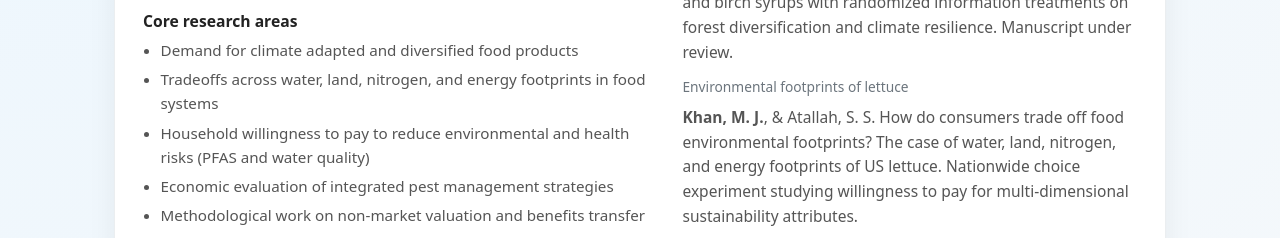
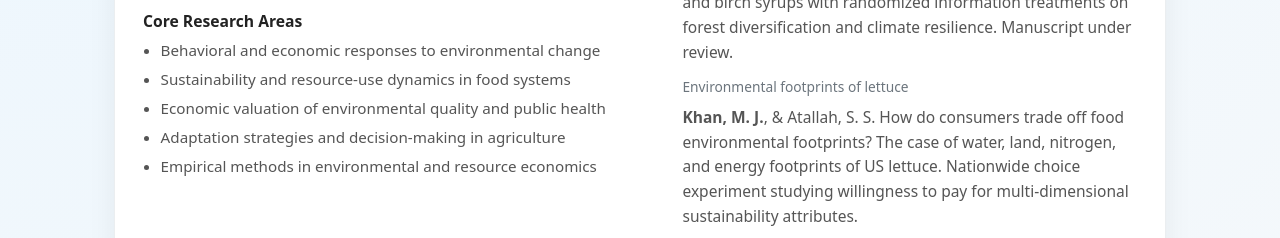
Before and after one commit to mk1241/mjk, a plain HTML site: page index.html in a window 1280 px wide. Shown: the part 1077-1315 px from the top of the page. Drawn offline with Linux system fonts and the light colour scheme.

Commit message:
Update index.html

```diff
--- a/index.html
+++ b/index.html
@@ -540,14 +540,15 @@
             drinking water contamination, and integrated pest management in field crops.
           </p>
 
-          <h3 class="subheading">Core research areas</h3>
-          <ul>
-            <li>Demand for climate adapted and diversified food products</li>
-            <li>Tradeoffs across water, land, nitrogen, and energy footprints in food systems</li>
-            <li>Household willingness to pay to reduce environmental and health risks (PFAS and water quality)</li>
-            <li>Economic evaluation of integrated pest management strategies</li>
-            <li>Methodological work on non-market valuation and benefits transfer</li>
-          </ul>
+          <h3 class="subheading">Core Research Areas</h3>
+<ul>
+  <li>Behavioral and economic responses to environmental change</li>
+  <li>Sustainability and resource-use dynamics in food systems</li>
+  <li>Economic valuation of environmental quality and public health</li>
+  <li>Adaptation strategies and decision-making in agriculture</li>
+  <li>Empirical methods in environmental and resource economics</li>
+</ul>
+
         </div>
 
         <div>
```
